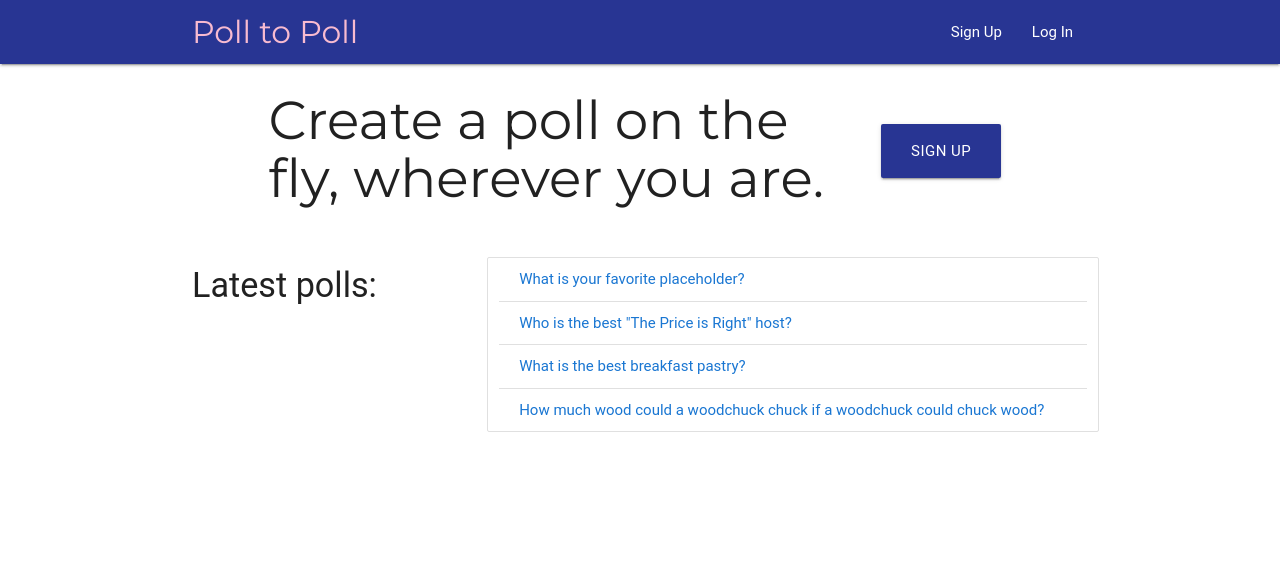
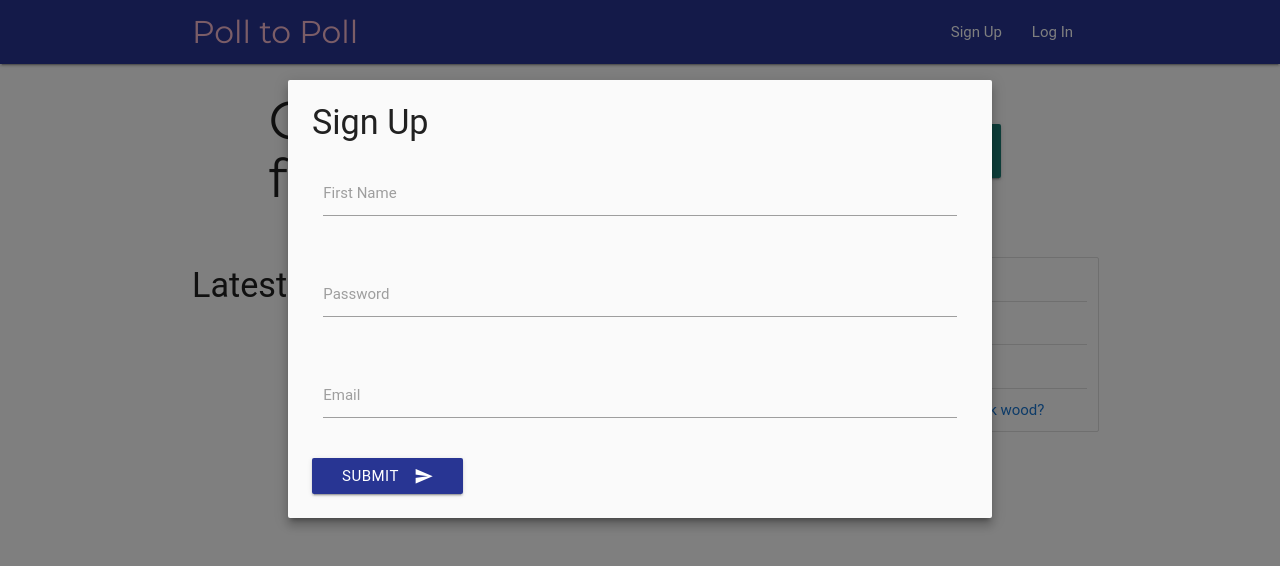
Before and after one commit to seeksort/poll-to-poll, a website: page views/index.html in a window 1280 px wide. Both pictures are taken after a click on the link "SIGN UP". Drawn offline with nearby package versions, Linux system fonts and the light colour scheme; a web font is replaced by a local one.

Commit message:
added modals

```diff
--- a/views/index.html
+++ b/views/index.html
@@ -22,8 +22,8 @@
         <div class="container nav-wrapper">
             <a href="#" class="brand-logo pink-text text-lighten-4">Poll to Poll</a>
             <ul id="nav-mobile" class="right hide-on-med-and-down">
-                <li><a href="signup.html">Sign Up</a></li>
-                <li><a href="login.html">Log In</a></li>
+                <li><a href="#modal1">Sign Up</a></li>
+                <li><a href="#modal2">Log In</a></li>
             </ul>
         </div>
     </nav>
@@ -37,7 +37,7 @@
                 <p class="valign">
                     <br>
                     <br>
-                    <a class="waves-effect waves-light btn-large main-btns">Sign Up</a>
+                    <a class="waves-effect waves-light btn-large main-btns" href="#modal1">Sign Up</a>
                 </p>
             </div>
         </div>
@@ -56,12 +56,72 @@
             </div>
         </div>
     </div>
+
+
+    <!-- Modal - Sign Up -->
+    <div id="modal1" class="modal">
+        <div class="modal-content">
+            <h4>Sign Up</h4>
+            <form>
+                <div class="row">
+                    <div class="input-field col s12">
+                        <input id="first_name" type="text" class="validate">
+                        <label for="first_name">First Name</label>
+                    </div>
+                </div>
+                <div class="row">
+                    <div class="input-field col s12">
+                        <input id="password" type="password" class="validate">
+                        <label for="password">Password</label>
+                    </div>
+                </div>
+                <div class="row">
+                    <div class="input-field col s12">
+                        <input id="email" type="email" class="validate">
+                        <label for="email">Email</label>
+                    </div>
+                </div>
+                <button class="btn waves-effect waves-light" type="submit" name="action">Submit
+                    <i class="material-icons right">send</i>
+                </button>
+            </form>
+        </div>
+    </div>
+    <!-- Modal - Log In -->
+    <div id="modal2" class="modal">
+        <div class="modal-content">
+            <h4>Log In</h4>
+            <form>
+                <div class="row">
+                    <div class="input-field col s12">
+                        <input id="email" type="email" class="validate">
+                        <label for="email">Email</label>
+                    </div>
+                </div>
+                <div class="row">
+                    <div class="input-field col s12">
+                        <input id="password" type="password" class="validate">
+                        <label for="password">Password</label>
+                    </div>
+                </div>
+                <button class="btn waves-effect waves-light" type="submit" name="action">Submit
+                    <i class="material-icons right">send</i>
+                </button>
+            </form>
+        </div>
+    </div>
     <!-- jQuery -->
     <script type="text/javascript" src="https://code.jquery.com/jquery-3.1.0.min.js"></script>
     <!-- Materialize.js -->
     <script type="text/javascript" src="../public/materialize.min.js"></script>
     <!-- JavaScript -->
     <script type="text/javascript" src="assets/javascript/app.js"></script>
+    <script type="text/javascript">
+        // jQuery modal animation trigger
+          $(document).ready(function(){
+            $('.modal').modal();
+          });
+    </script>
 </body>
 
 </html>
```
Also changed, not shown: README.md.
